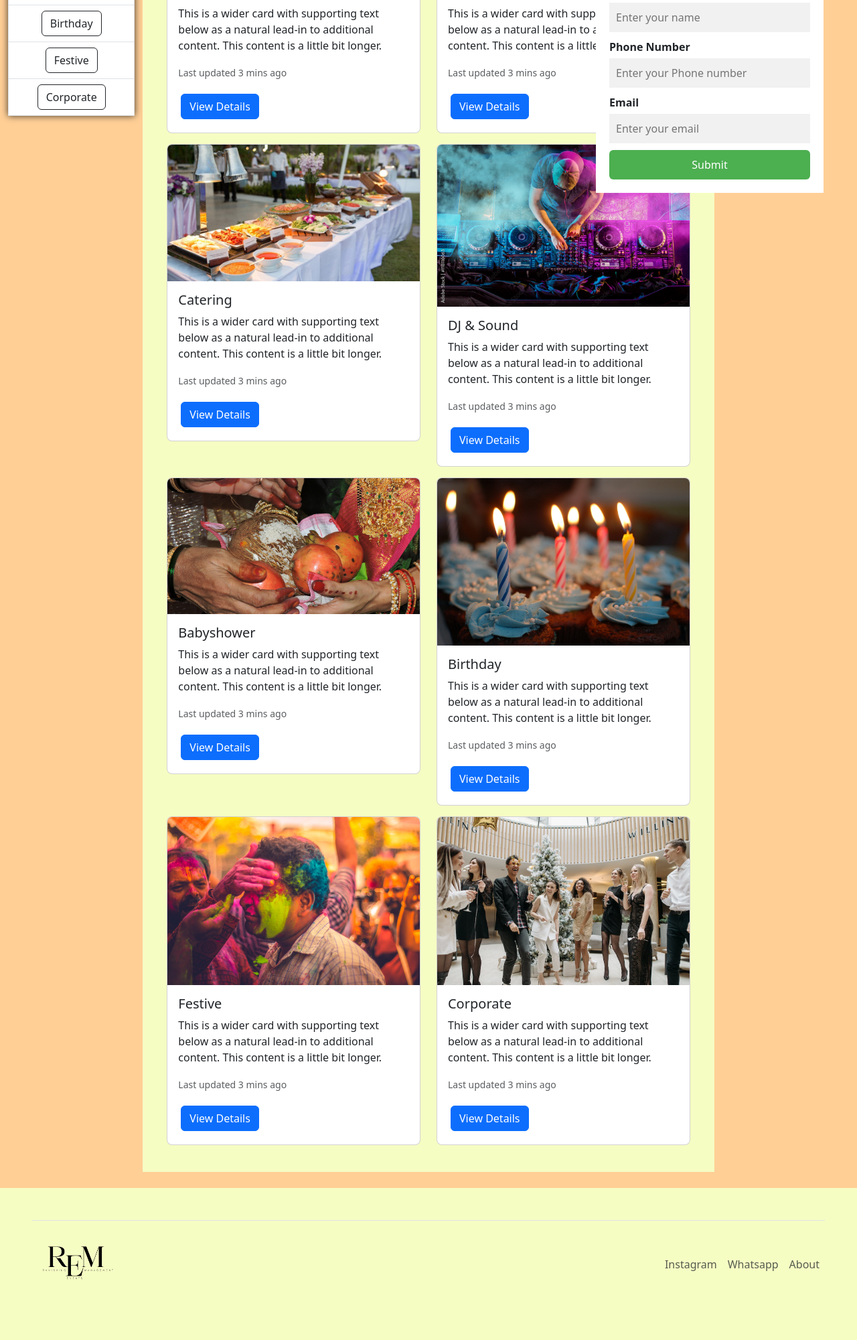
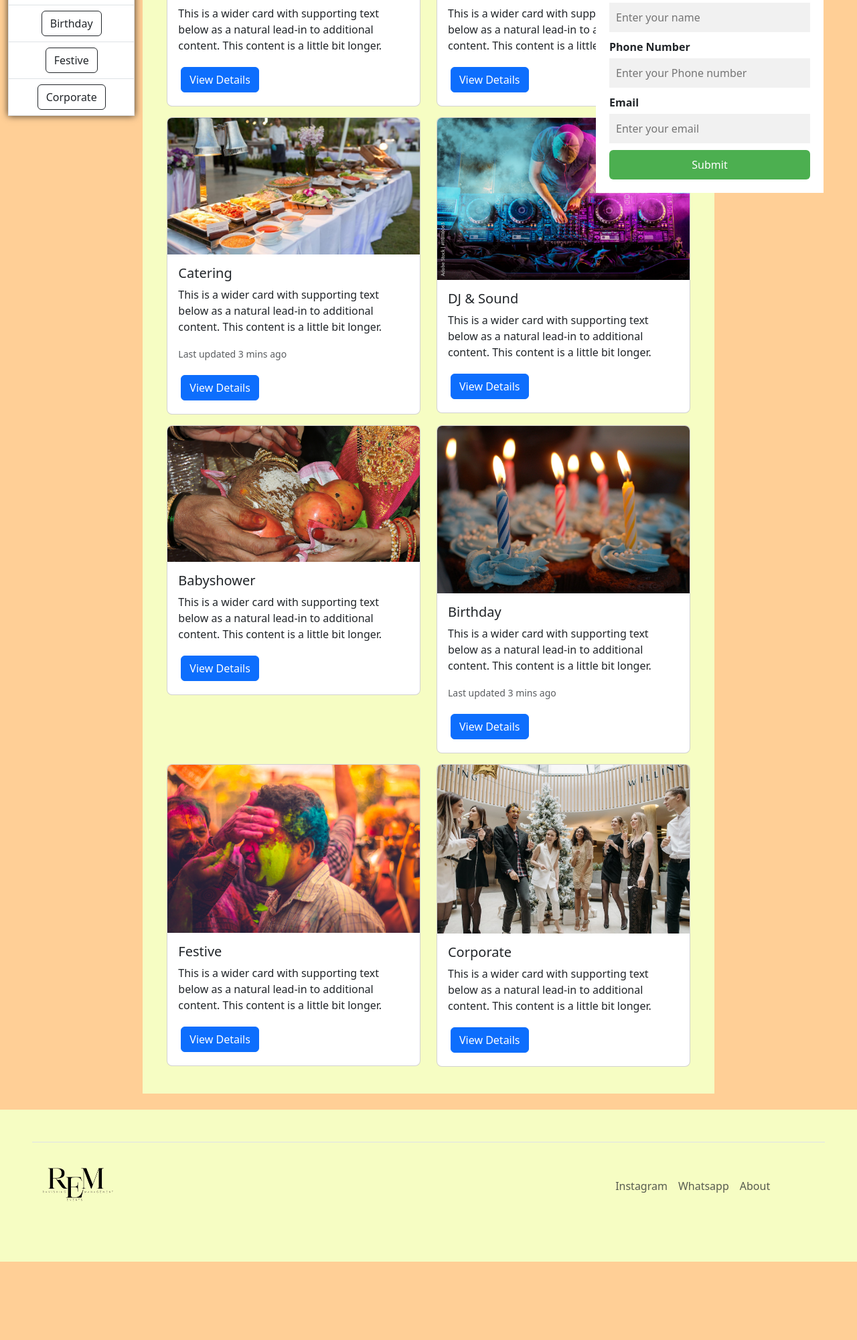
Before and after one commit to Anvesh1909/RavishingEvents, a Django app: template RavishingEvents/templates/service.html in a window 1280 px wide. Shown: the part 462-2463 px from the top of the page at 67% size. After the commit the page ends 2346 px from the top, so only its background shows below. Run offline with Django 4.2, Linux system fonts and the light colour scheme; the template is opened without the code that fills it, so the values that code supplies are empty; parts of the project's set-up code (start-up, migrations or seed data) failed here and were passed over.

Commit message:
updated css

```diff
--- a/RavishingEvents/static/css/services.css
+++ b/RavishingEvents/static/css/services.css
@@ -5,7 +5,7 @@
 
 .card:hover{
 	transition: all 0.2s ease;
-	transform: scale(1.01);
+	transform: scale(1.05);
 	border: 1px solid grey;
 	cursor: pointer;
 	box-shadow: 0 0 15px 5px #A0A0A0;
--- a/RavishingEvents/static/css/styles.css
+++ b/RavishingEvents/static/css/styles.css
@@ -4,7 +4,7 @@
 	transform: scale(1.1);
 }
 .navbar #openForm:hover{
-	transform: scale(1.1);
+	transform: scale(1.07);
 }
 
 
@@ -73,7 +73,3 @@
   top: 10px;
   right: 10px;
 }
-
-
-
-/* why */
--- a/RavishingEvents/templates/index.html
+++ b/RavishingEvents/templates/index.html
@@ -47,7 +47,7 @@
             &nbsp&nbsp&nbsp&nbsp&nbsp&nbsp&nbsp&nbsp&nbsp&nbsp&nbsp&nbsp&nbsp&nbsp&nbsp&nbsp&nbsp&nbsp&nbsp&nbsp&nbsp&nbsp    </p>
 
           <a class="btn btn-outline-dark p-2" href="https://wa.me/919511935519?text=Hello%20there!%20I%20would%20like%20to%20chat." class="nav-link px-2 text-muted" target="_blank" style="background-color: rgb(255, 207, 150);">
-            <img src="{% static "Whatsapp.png" %}" alt="Whatsapp" height="30">
+            <img src="{% static "whatsapp.png" %}" alt="Whatsapp" height="30">
             Whatsapp
           </a>
           <p>
@@ -55,7 +55,7 @@
             &nbsp
           </p>
           <a class="btn btn-outline-dark p-2" href="https://www.instagram.com/ravishing__events?igsh=MTN6dDNpYXF6enFlYQ==" target="_blank" class="nav-link px-2 text-muted" style="background-color: rgb(255, 207, 150);">
-            <img src="{% static "Instagram.png" %}" alt="Instagram" height="30">
+            <img src="{% static "instagram.png" %}" alt="Instagram" height="30">
             Instagram
           </a>
         </div>
@@ -274,16 +274,12 @@
   </main>
   <footer class="p p-5 " style="background-color: rgb(246, 253, 195);">
 
-    <div class="d-flex flex-wrap justify-content-between align-items-center border-top" >
+    <div class="d-flex flex-wrap justify-content-between align-items-center border-top "  >
       <p class="col-md-4 mb-0 text-muted">
         <img src="{% static "logo7.png" %}" alt="Bootstrap" width="130px" >
       </p>
 
-      <a href="/" class="col-md-4 d-flex align-items-center justify-content-center mb-3 mb-md-0 me-md-auto link-dark text-decoration-none">
-      <svg class="bi me-2" width="40" height="32"><use xlink:href="#bootstrap"></use></svg>
-      </a>
-
-      <ul class="nav col-md-4 justify-content-end">
+      <ul class="nav col-md-4 justify-content-center">
         <li class="nav-item"><a href="https://www.instagram.com/ravishing__events?igsh=cXkxNGd5aXM0Zjdn" target="_blank" class="nav-link px-2 text-muted">Instagram</a></li>
         <li class="nav-item"><a href="https://wa.me/919511935519?text=Hello%20there!%20I%20would%20like%20to%20chat."  class="nav-link px-2 text-muted" target="_blank">Whatsapp</a></li>
 
--- a/RavishingEvents/templates/service.html
+++ b/RavishingEvents/templates/service.html
@@ -19,7 +19,7 @@
       <div class="card-body">
         <h5 class="card-title">Wedding</h5>
         <p class="card-text">This is a wider card with supporting text below as a natural lead-in to additional content. This content is a little bit longer.</p>
-        <p class="card-text"><small class="text-muted">Last updated 3 mins ago</small></p>
+
 
         <a href="{% url 'details' name='Wedding' %}" class="btn btn-primary m-1">View Details</a>
 
@@ -34,7 +34,7 @@
       <div class="card-body">
         <h5 class="card-title">Haldi & Mehndi</h5>
         <p class="card-text">This is a wider card with supporting text below as a natural lead-in to additional content. This content is a little bit longer.</p>
-        <p class="card-text"><small class="text-muted">Last updated 3 mins ago</small></p>
+
 
         <a href="{% url 'details' name='Haldi' %}" class="btn btn-primary m-1">View Details</a>
 
@@ -66,7 +66,7 @@
       <div class="card-body">
         <h5 class="card-title">DJ & Sound</h5>
         <p class="card-text">This is a wider card with supporting text below as a natural lead-in to additional content. This content is a little bit longer.</p>
-        <p class="card-text"><small class="text-muted">Last updated 3 mins ago</small></p>
+
         <a href="{% url 'details' name='Dj' %}" class="btn btn-primary m-1">View Details</a>
 
       </div>
@@ -80,7 +80,6 @@
         <div class="card-body">
             <h5 class="card-title">Babyshower</h5>
             <p class="card-text">This is a wider card with supporting text below as a natural lead-in to additional content. This content is a little bit longer.</p>
-            <p class="card-text"><small class="text-muted">Last updated 3 mins ago</small></p>
             <a href="{% url 'details' name='Babyshower' %}" class="btn btn-primary m-1">View Details</a>
         </div>
     </div>
@@ -107,11 +106,10 @@
   <div class="col">
     <div class="card mb-3">
 
-      <img src="{% static "Holi.jpg" %}" class="card-img-top" alt="...">
+      <img src="{% static "Festive.jpg" %}" class="card-img-top" alt="...">
       <div class="card-body">
         <h5 class="card-title">Festive</h5>
         <p class="card-text">This is a wider card with supporting text below as a natural lead-in to additional content. This content is a little bit longer.</p>
-        <p class="card-text"><small class="text-muted">Last updated 3 mins ago</small></p>
         <a href="{% url 'details' name='Festive' %}" class="btn btn-primary m-1">View Details</a>
       </div>
 
@@ -121,11 +119,10 @@
   <div class="col">
     <div class="card mb-3">
 
-      <img src="{% static "corporate.jpeg" %}" class="card-img-top" alt="...">
+      <img src="{% static "Corporate.jpeg" %}" class="card-img-top" alt="...">
       <div class="card-body">
         <h5 class="card-title">Corporate</h5>
         <p class="card-text">This is a wider card with supporting text below as a natural lead-in to additional content. This content is a little bit longer.</p>
-        <p class="card-text"><small class="text-muted">Last updated 3 mins ago</small></p>
         <a href="{% url 'details' name='Corporate' %}" class="btn btn-primary m-1">View Details</a>
       </div>
 
```
Also changed, not shown: RavishingEvents/templates/details.html (+4 -4 lines).
